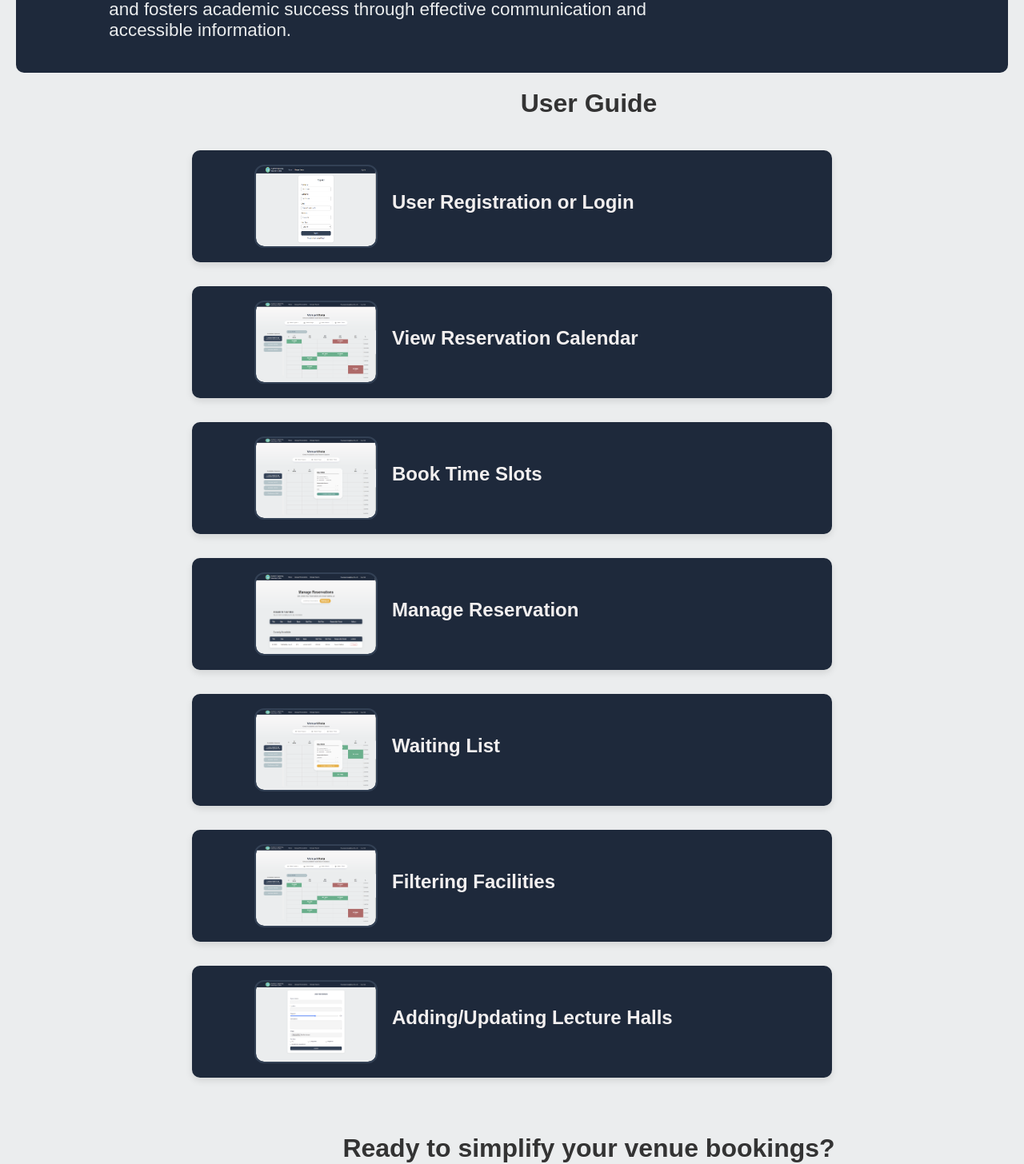
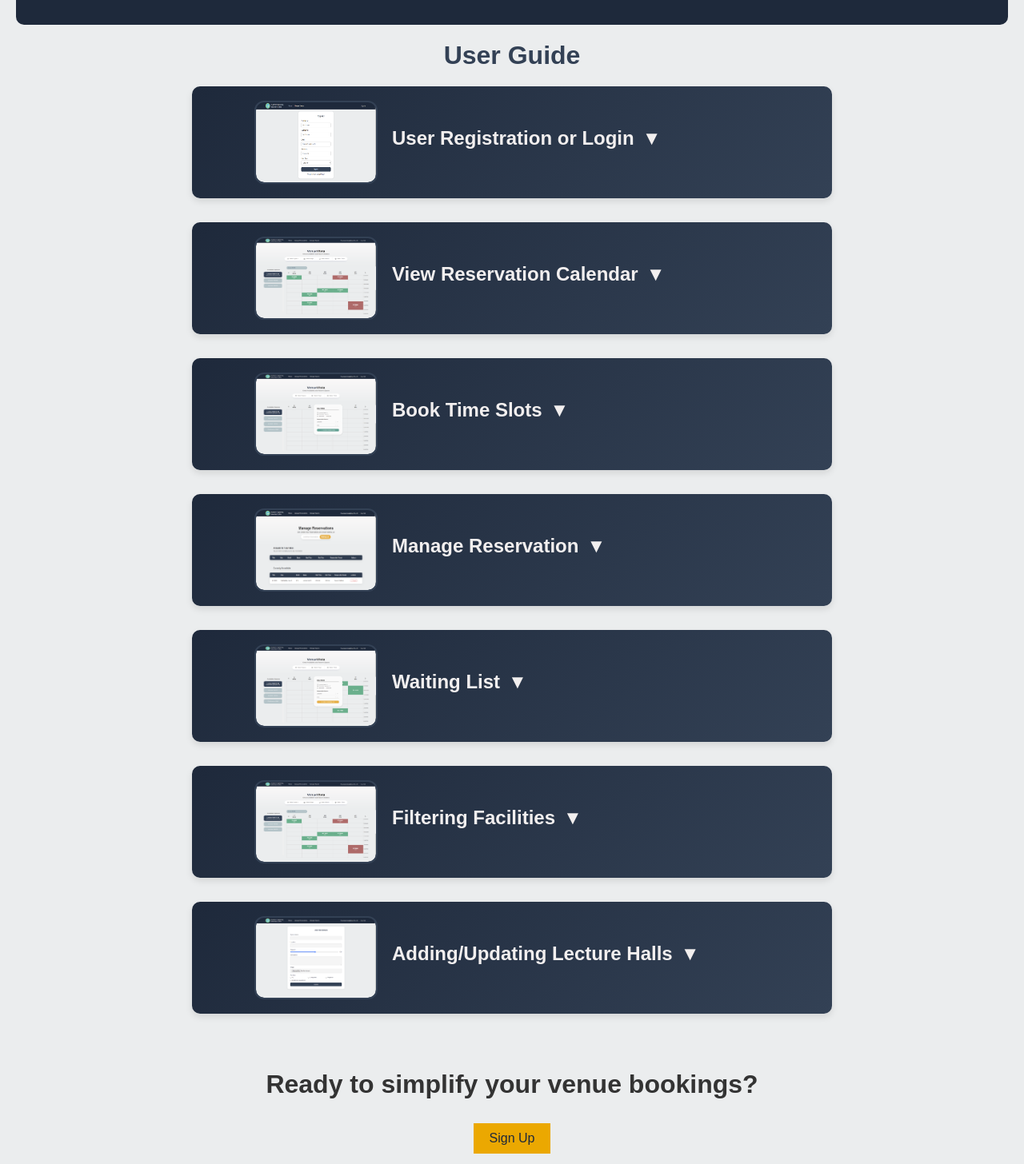
Before and after one commit to RuwanPradeep0/VenueVista, a React (Create React App) app in the folder frontend/: page /about in a window 1280 px wide. Shown: the part 616-2072 px from the top of the page at 80% size. Built offline with nearby package versions, Linux system fonts and the light colour scheme.

Commit message:
About page
About updated page

```diff
--- a/frontend/src/pages/About/About.jsx
+++ b/frontend/src/pages/About/About.jsx
@@ -9,6 +9,7 @@ import image03 from '../../images/bookhall.png'
 import image04 from '../../images/waitingreservation.png'
 import image05 from '../../images/addwaiting.png'
 import image07 from '../../images/addhall.png'
+
 
 const AboutPage = () => {
 
@@ -79,28 +80,24 @@ const AboutPage = () => {
         <video className="hero-video" src={heroVideo} autoPlay loop muted />
       </section>
 
-      {/* <section className="key-features">
-        <h2>Key Features</h2>
-        <ul>
-          <li>Reservation Calendar</li>
-          <li>Time Slot Booking</li>
-          <li>Reservation Management</li>
-          <li>Waiting List System</li>
-          <li>Facility Filtering </li>
-          <li>Notification System</li>
-        </ul>
-      </section> */}
-
       <section className="user-guide">
       <h2>User Guide</h2>
       {steps.map((step, index) => (
-        <div key={index} className={`guide-step `}>
-          {/* //${index % 2 === 1 ? 'reverse' : ''} */}
+        <div key={index} className={`guide-step`}>
           <img src={step.image} alt={step.alt} />
           <div className="guide-text">
-            <h3 onClick={() => toggleVisibility(index)}>{step.title}</h3>
+            <h3 onClick={() => toggleVisibility(index)}>
+              {step.title}
+              <span className={`arrow ${visibleStep === index ? 'up' : 'down'}`}>
+                {visibleStep === index ? '▲' : '▼'}
+              </span>
+            </h3>
             {visibleStep === index && (
-              <p dangerouslySetInnerHTML={{ __html: step.content }}></p>
+              <div className="step-content">
+                {step.content.split('\n').map((content, contentIndex) => (
+                  <p key={contentIndex} className="description-box" dangerouslySetInnerHTML={{ __html: content }}></p>
+                ))}
+              </div>
             )}
           </div>
         </div>
--- a/frontend/src/pages/About/About.scss
+++ b/frontend/src/pages/About/About.scss
@@ -9,11 +9,11 @@
   margin: 20px;
 
   .topic{
-    padding: 90px 116.320px;
+    padding: 60px 116.320px;
+    margin: auto;
 
     .topic-text {
         padding-right: 10;
-
 
         h1 {
           font-size: 2em;
@@ -66,86 +66,22 @@
   }
 
 
-
-
-  .key-features {
-
-    margin: 40px 0;
-    //background-color: $primaryContainerColor;
-    padding: 40px 70px;
-
-    h2 {
-      font-size: 2em;
-      margin-bottom: 20px;
-      //color: #f2efef;
-      padding-right: 10px;
-      color: $accentColor;
-    }
-
-    p,
-    ul,
-    ol,
-    blockquote {
-      font-size: 1.1em;
-      line-height: 1.5;
-      //color: #f2efef;
-    }
-
-    ul,
-    ol {
-      padding-left: 20px;
-
-      li {
-        margin-bottom: 10px;
-      }
-    }
-
-    blockquote {
-      border-left: 5px solid $accentColor;
-      padding-left: 15px;
-      font-style: italic;
-
-      footer {
-        margin-top: 10px;
-        font-size: 0.9em;
-        color: $disabledTextColor;
-      }
-    }
-
-    .cta-button {
-      display: block;
-      margin: 0 auto;
-      background-color: $primary-yellow;
-      color: $textColor;
-      padding: 10px 20px;
-      border: none;
-      cursor: pointer;
-      font-size: 1em;
-
-      &:hover {
-        background-color: darken($primary-yellow, 10%);
-      }
-    }
-  }
-
   .user-guide {
-  //background: linear-gradient(135deg, #1e293b 0%, #334155 100%);
     display: flex;
     flex-direction: column;
     align-items: center;
-  background-color: $bgcolor;
+    background-color: #ebedee; /* Replace with $bgcolor if using SCSS */
 
     h2 {
       font-size: 2rem;
-    //color: $accentColor;
+      color: #334155; /* Replace with $accentColor if using SCSS */
+      text-align: center;
+      margin: auto;
       margin-top: 20px;
-    margin-bottom: 40px;
-    text-align:justify;
-
+      margin-bottom: 20px;
     }
 
     .guide-step {
-    //background: #ffffff;
       background: linear-gradient(135deg, #1e293b 0%, #334155 100%);
       padding: 20px 80px;
       border-radius: 10px;
@@ -156,8 +92,6 @@
       max-width: 800px;
       width: 100%;
       transition: transform 0.3s ease;
-    //background: $bgcolor;
-    background: $primaryContainerColor;
 
       &:hover {
         transform: scale(1.05);
@@ -169,10 +103,7 @@
         margin-right: 20px;
         border-radius: 10px;
         transition: transform 0.3s ease;
-      outline: 2px solid $accentColor;
-
-
-
+        outline: 2px solid #334155; /* Replace with $accentColor if using SCSS */
       }
 
       img:hover {
@@ -182,13 +113,23 @@
       .guide-text {
         h3 {
           font-size: 1.5rem;
-        //color: $accentColor;
+          color: #f2efef;
           cursor: pointer;
           margin-bottom: 10px;
-        color: #f2efef;
         }
 
-      p {
+        .arrow {
+          margin-left: 10px;
+          transition: transform 0.3s;
+        }
+
+        .step-content {
+          display: flex;
+          flex-direction: column;
+          gap: 10px;
+        }
+
+        .description-box {
           font-size: 1rem;
           line-height: 1.5;
           color: #333;
@@ -211,15 +152,17 @@
     }
   }
 
-  .how-it-works,
-  .testimonials,
+
+
   .cta-section {
     margin: 40px 0;
 
     h2 {
       font-size: 2em;
-      margin-bottom: 20px;
+      margin-bottom: 60px;
       text-align: center;
+      margin: auto;
+
     }
 
     p,
@@ -253,13 +196,14 @@
 
     .cta-button {
       display: block;
-      margin: 0 auto;
+      margin: auto;
       background-color: $primary-yellow;
       color: $textColor;
       padding: 10px 20px;
       border: none;
       cursor: pointer;
       font-size: 1em;
+      margin-top: 30px;
 
       &:hover {
         background-color: darken($primary-yellow, 10%);
```
Lines whose indentation alone changed are shown as unchanged.
